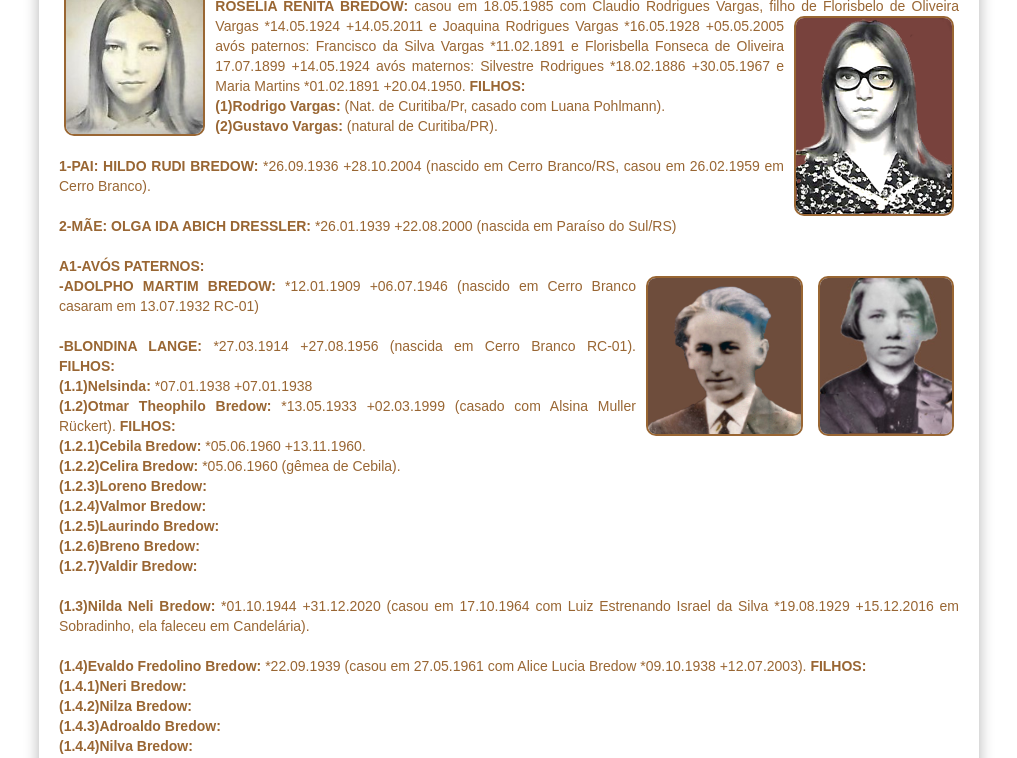
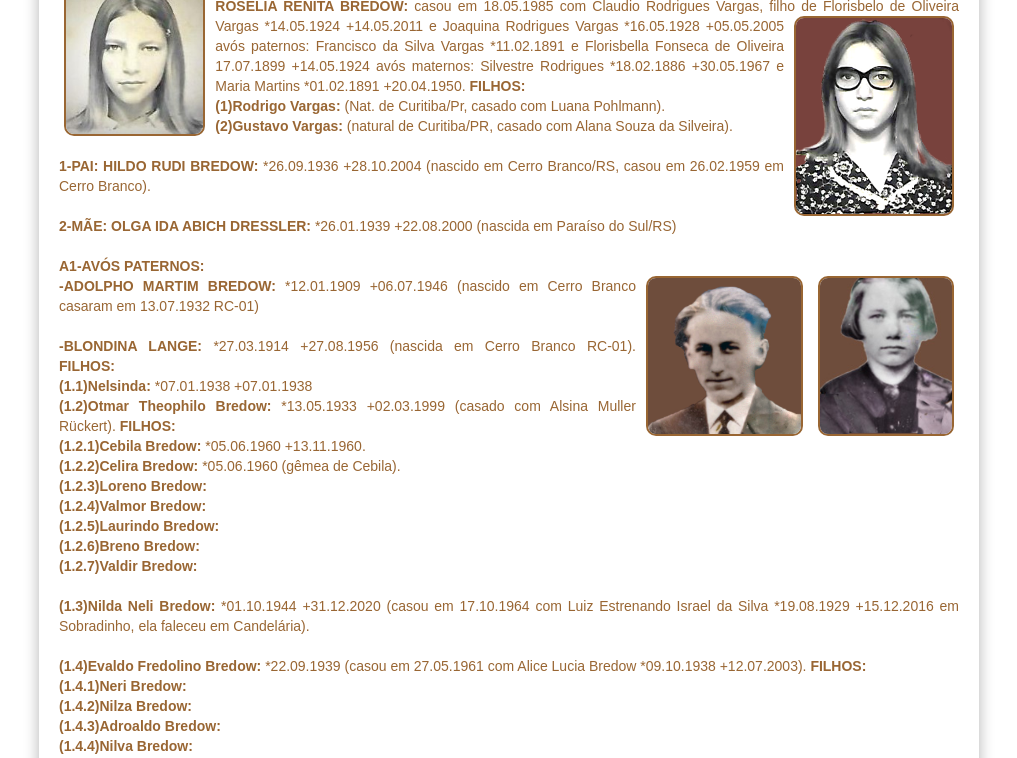
Before and after one commit to claudiovargas1955/claudiovargas1955.github.io, a Jekyll site: the page built from _pages/arvore-genealogica-de-roselia-renita-bredow.html, in a window 1280 px wide and 900 px high, scrolled down 884 px, cut to the strip 142-900 px from the top of the window. Shown: the whole strip, without its empty margins (131-1148 px from the left). Built offline with Jekyll 4.4.1, drawn with Linux system fonts in a browser that asks for light colours; some web fonts are replaced.

Commit message:
Update arvore-genealogica-de-roselia-renita-bredow.html

```diff
--- a/_pages/arvore-genealogica-de-roselia-renita-bredow.html
+++ b/_pages/arvore-genealogica-de-roselia-renita-bredow.html
@@ -91,7 +91,7 @@ Fonseca de Oliveira 17.07.1899 +14.05.1924 avós maternos: Silvestre Rodrigues *
 +20.04.1950.<b> FILHOS:</b><br/>
 
 <b>(1)Rodrigo Vargas:</b>  (Nat. de Curitiba/Pr, casado com Luana Pohlmann).<br/>
-<b>(2)Gustavo Vargas:</b> (natural de Curitiba/PR).<br/><br/>
+<b>(2)Gustavo Vargas:</b> (natural de Curitiba/PR, casado com Alana Souza da Silveira).<br/><br/>
 
 <b>1-PAI: HILDO RUDI BREDOW:</b> *26.09.1936 +28.10.2004 (nascido em Cerro Branco/RS, casou em 26.02.1959 em Cerro Branco).<br/><br/>
 <b>2-MÃE: OLGA IDA ABICH DRESSLER:</b> *26.01.1939 +22.08.2000 (nascida em Paraíso do Sul/RS)<br/><br/>
```
